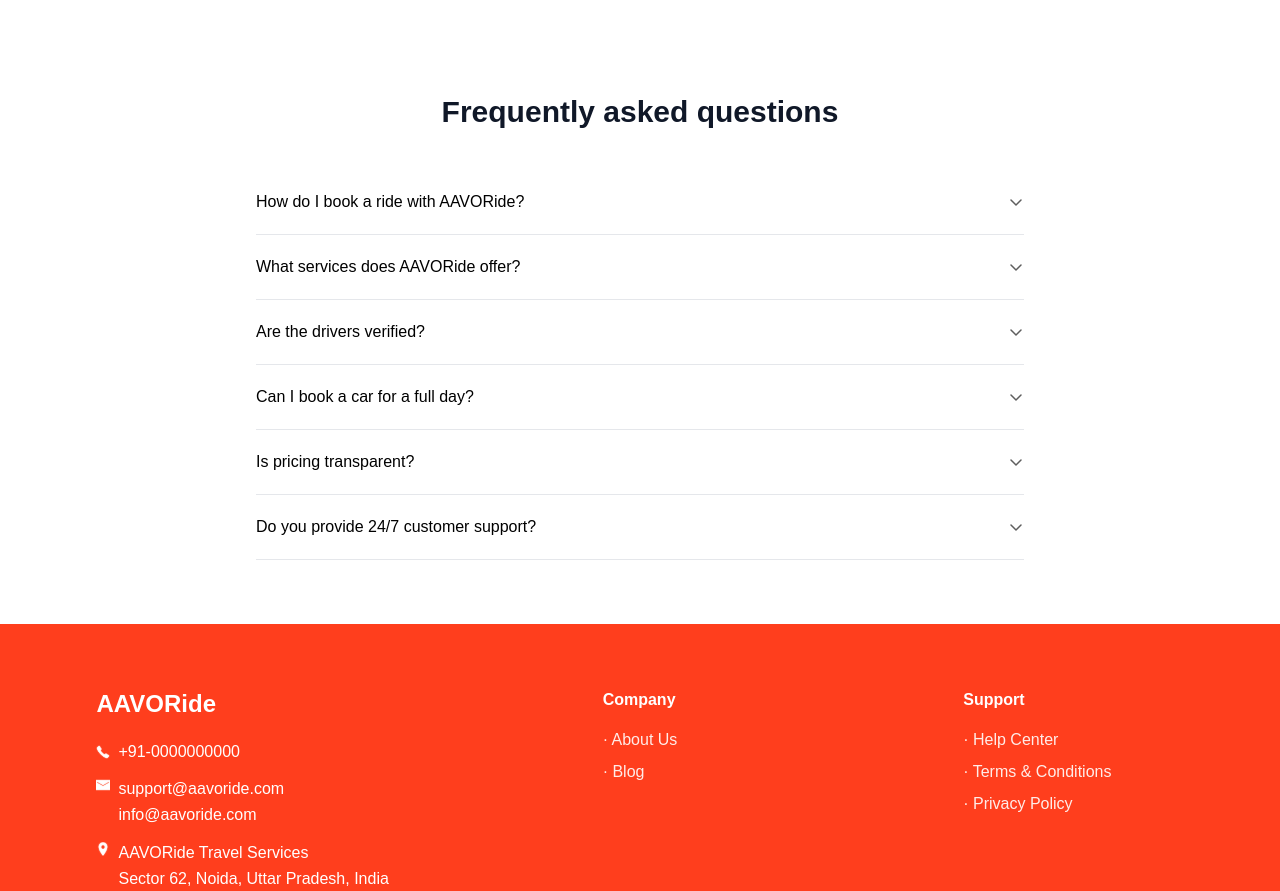
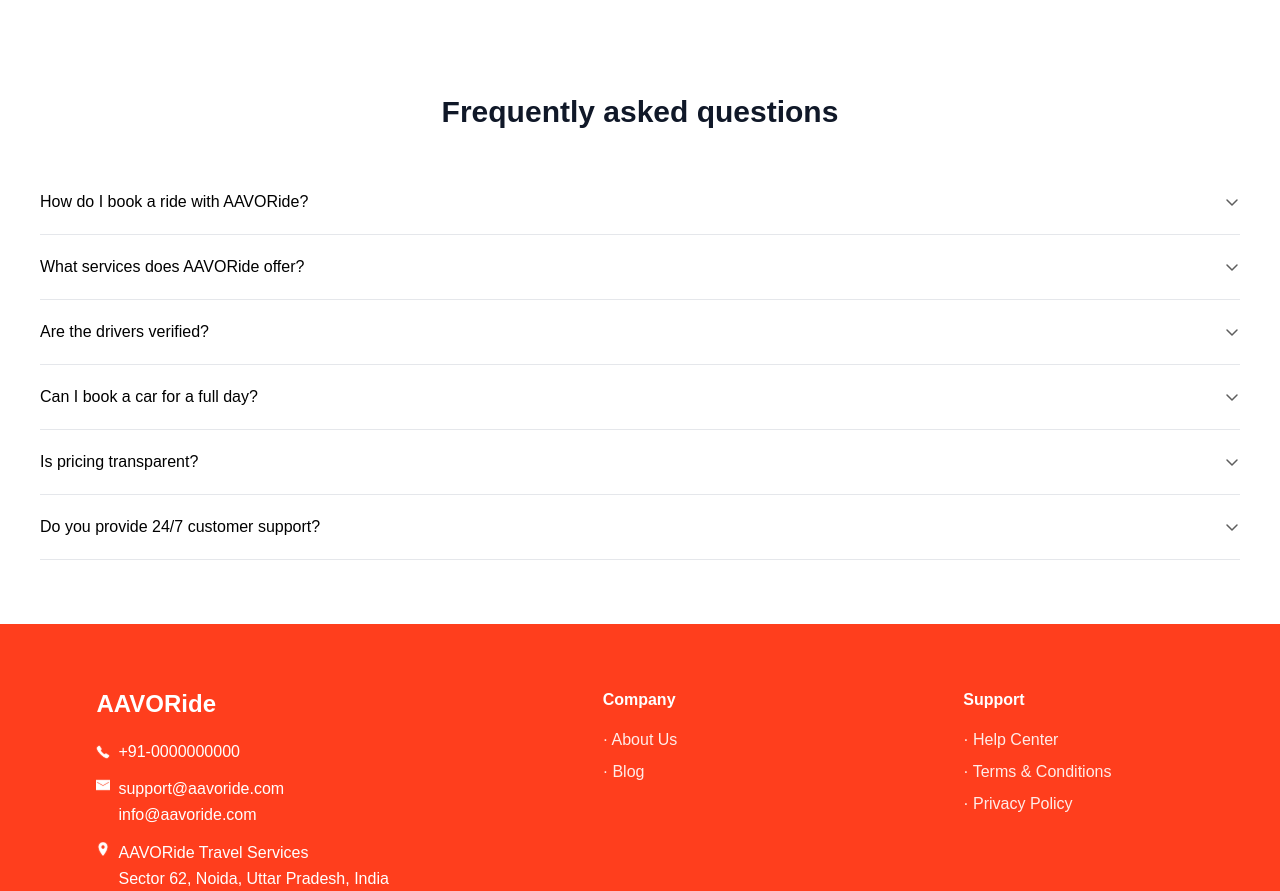
Before and after one commit to Olowokere-Destiny/aavoride, a Next.js app: page / in a window 1280 px wide. Shown: the part 3447-4338 px from the top of the page. Built offline with nearby package versions, Linux system fonts and the light colour scheme; a web font is replaced by a local one.

Commit message:
faq update

```diff
--- a/components/FaqSection.tsx
+++ b/components/FaqSection.tsx
@@ -44,7 +44,7 @@
 
   return (
     <section className="w-full bg-white py-16 px-4 sm:px-6 lg:px-10">
-      <div className="max-w-3xl mx-auto">
+      <div className=" mx-auto">
 
         {/* header */}
         <h2 className="text-2xl sm:text-3xl font-bold text-gray-900 text-center mb-10">
```
